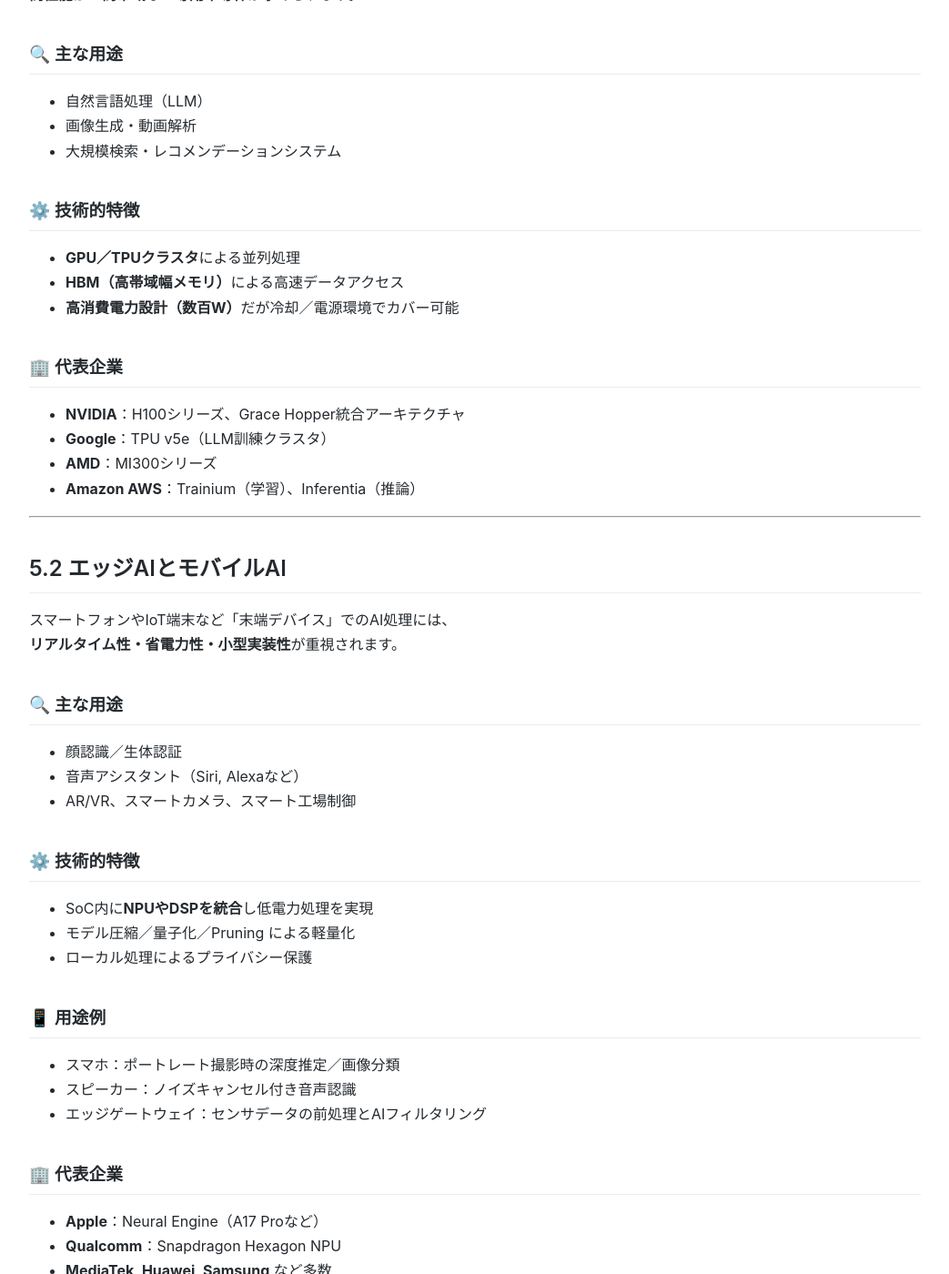
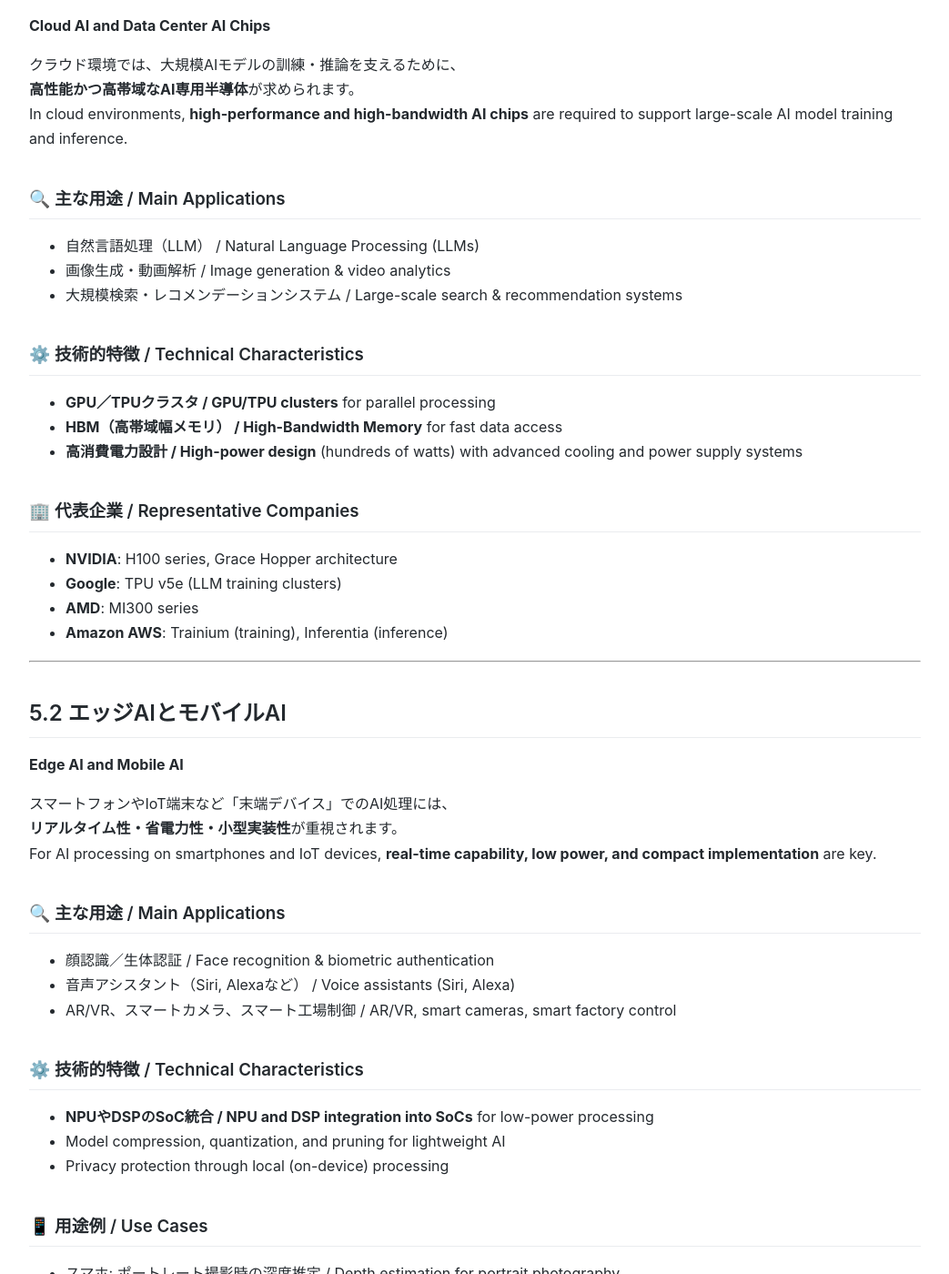
Before and after one commit to Samizo-AITL/Edusemi-Plus, a Jekyll site: the page built from ai-semiconductor/05_applications.md, in a window 1280 px wide and 1400 px high, scrolled down 285 px. Shown: the whole window at 91% size, without its empty margins (118-1161 px from the left). Built offline with Jekyll 4.4.1, drawn with Linux system fonts in a browser that asks for light colours; some of the changed text lies outside the part shown.

Commit message:
Update 05_applications.md

```diff
--- a/ai-semiconductor/05_applications.md
+++ b/ai-semiconductor/05_applications.md
@@ -1,119 +1,140 @@
 ---
 layout: default
-title: # 第5章：AI半導体の応用領域
+title: 第5章：AI半導体の応用領域
 ---
 
 ---
 
 # 第5章：AI半導体の応用領域
+**Chapter 5: Application Domains of AI Semiconductors**
+
+---
 
 ## 5.1 クラウドAIとデータセンター向け半導体
+**Cloud AI and Data Center AI Chips**
 
 クラウド環境では、大規模AIモデルの訓練・推論を支えるために、
 **高性能かつ高帯域なAI専用半導体**が求められます。
+In cloud environments, **high-performance and high-bandwidth AI chips** are required to support large-scale AI model training and inference.
 
-### 🔍 主な用途
-- 自然言語処理（LLM）
-- 画像生成・動画解析
-- 大規模検索・レコメンデーションシステム
+### 🔍 主な用途 / Main Applications
+- 自然言語処理（LLM） / Natural Language Processing (LLMs)
+- 画像生成・動画解析 / Image generation & video analytics
+- 大規模検索・レコメンデーションシステム / Large-scale search & recommendation systems
 
-### ⚙️ 技術的特徴
-- **GPU／TPUクラスタ**による並列処理
-- **HBM（高帯域幅メモリ）**による高速データアクセス
-- **高消費電力設計（数百W）**だが冷却／電源環境でカバー可能
+### ⚙️ 技術的特徴 / Technical Characteristics
+- **GPU／TPUクラスタ / GPU/TPU clusters** for parallel processing
+- **HBM（高帯域幅メモリ） / High-Bandwidth Memory** for fast data access
+- **高消費電力設計 / High-power design** (hundreds of watts) with advanced cooling and power supply systems
 
-### 🏢 代表企業
-- **NVIDIA**：H100シリーズ、Grace Hopper統合アーキテクチャ
-- **Google**：TPU v5e（LLM訓練クラスタ）
-- **AMD**：MI300シリーズ
-- **Amazon AWS**：Trainium（学習）、Inferentia（推論）
+### 🏢 代表企業 / Representative Companies
+- **NVIDIA**: H100 series, Grace Hopper architecture
+- **Google**: TPU v5e (LLM training clusters)
+- **AMD**: MI300 series
+- **Amazon AWS**: Trainium (training), Inferentia (inference)
 
 ---
 
 ## 5.2 エッジAIとモバイルAI
+**Edge AI and Mobile AI**
 
 スマートフォンやIoT端末など「末端デバイス」でのAI処理には、
 **リアルタイム性・省電力性・小型実装性**が重視されます。
+For AI processing on smartphones and IoT devices, **real-time capability, low power, and compact implementation** are key.
 
-### 🔍 主な用途
-- 顔認識／生体認証
-- 音声アシスタント（Siri, Alexaなど）
-- AR/VR、スマートカメラ、スマート工場制御
+### 🔍 主な用途 / Main Applications
+- 顔認識／生体認証 / Face recognition & biometric authentication
+- 音声アシスタント（Siri, Alexaなど） / Voice assistants (Siri, Alexa)
+- AR/VR、スマートカメラ、スマート工場制御 / AR/VR, smart cameras, smart factory control
 
-### ⚙️ 技術的特徴
-- SoC内に**NPUやDSPを統合**し低電力処理を実現
-- モデル圧縮／量子化／Pruning による軽量化
-- ローカル処理によるプライバシー保護
+### ⚙️ 技術的特徴 / Technical Characteristics
+- **NPUやDSPのSoC統合 / NPU and DSP integration into SoCs** for low-power processing
+- Model compression, quantization, and pruning for lightweight AI
+- Privacy protection through local (on-device) processing
 
-### 📱 用途例
-- スマホ：ポートレート撮影時の深度推定／画像分類
-- スピーカー：ノイズキャンセル付き音声認識
-- エッジゲートウェイ：センサデータの前処理とAIフィルタリング
+### 📱 用途例 / Use Cases
+- スマホ: ポートレート撮影時の深度推定 / Depth estimation for portrait photography
+- スピーカー: ノイズキャンセル付き音声認識 / Noise-cancelled speech recognition
+- エッジゲートウェイ: センサーデータの前処理 / Preprocessing & filtering sensor data
 
-### 🏢 代表企業
-- **Apple**：Neural Engine（A17 Proなど）
-- **Qualcomm**：Snapdragon Hexagon NPU
-- **MediaTek, Huawei, Samsung** など多数
+### 🏢 代表企業 / Representative Companies
+- **Apple**: Neural Engine (A17 Pro, etc.)
+- **Qualcomm**: Snapdragon Hexagon NPU
+- **MediaTek, Huawei, Samsung** and others
 
 ---
 
 ## 5.3 自動運転・ADAS（先進運転支援システム）
+**Autonomous Driving and ADAS**
 
 自動車分野では、AIによる認識・判断・制御が進化しており、
-**信頼性・応答速度・冗長性**が求められる用途です。
+**信頼性・応答速度・冗長性**が求められます。
+In automotive applications, AI-based perception, decision-making, and control require **reliability, responsiveness, and redundancy**.
 
-### 🔍 主な用途
-- 物体検出／経路予測／ドライバーモニタリング
-- Sensor Fusion（カメラ／LiDAR／Radar統合）
-- V2X連携（車両間通信）
+### 🔍 主な用途 / Main Applications
+- 物体検出／経路予測／ドライバーモニタリング / Object detection, path prediction, driver monitoring
+- Sensor Fusion（カメラ／LiDAR／Radar統合） / Sensor fusion (camera, LiDAR, radar)
+- V2X（車両間通信） / Vehicle-to-everything communication
 
-### ⚙️ 技術的特徴
-- ISO 26262対応の**機能安全設計（Functional Safety）**
-- **熱設計・ノイズ耐性・低消費電力**が重要
-- エッジでのリアルタイムAI推論が必須
+### ⚙️ 技術的特徴 / Technical Characteristics
+- ISO 26262 compliant **functional safety design**
+- Focus on thermal design, noise immunity, and low power
+- Real-time edge inference is essential
 
-### 🚗 代表企業／チップ
-- **NVIDIA Drive Orin／Thor**：高機能統合SoC
-- **Intel Mobileye EyeQ**：量産実績多数
-- **Tesla FSD Chip**：自社開発による最適化設計
+### 🚗 代表企業／チップ / Representative Companies & Chips
+- **NVIDIA Drive Orin / Thor**: High-function integrated SoCs
+- **Intel Mobileye EyeQ**: Mass production record
+- **Tesla FSD Chip**: In-house optimized design
 
 ---
 
 ## 5.4 医療・製造・研究開発への展開
+**Applications in Healthcare, Manufacturing, and R&D**
 
 AIは社会インフラとして各産業に深く組み込まれ、
 **AI半導体の適用範囲も加速度的に広がっています。**
+AI is deeply integrated into various industries, with **AI semiconductor applications expanding rapidly**.
 
-### 🏥 医療
-- 医用画像診断支援（CT／MRI／病理画像）
-- 放射線治療プラン作成
-- 創薬シミュレーション／タンパク質構造予測
+### 🏥 医療 / Healthcare
+- Medical image diagnosis support (CT, MRI, pathology)
+- Radiation therapy planning
+- Drug discovery simulation, protein structure prediction
 
-### 🏭 製造業
-- 外観検査／欠陥検出
-- 工場ロボットの自律制御
-- 工程最適化／異常予知
+### 🏭 製造業 / Manufacturing
+- Visual inspection, defect detection
+- Autonomous control of factory robots
+- Process optimization, predictive maintenance
 
-### 🔬 研究・科学技術
-- 分子動力学／材料シミュレーション
-- 数値計算の高速化（AI for Science）
-- 量子計算システムの補助計算
+### 🔬 研究・科学技術 / Research & Science
+- Molecular dynamics, materials simulation
+- Accelerated numerical computing (AI for Science)
+- Quantum computing assistance
 
-> 科学研究機関では、GPUクラスタとAIモデルを組み合わせた**シミュレーション×推論融合**も進展中。
+> **JP:** 科学研究機関では、GPUクラスタとAIモデルを組み合わせた**シミュレーション×推論融合**も進展中。
+> **EN:** Research institutions are advancing **simulation-inference fusion** by combining GPU clusters with AI models.
 
 ---
 
 ## 5.5 今後の成長ドライバ
-
-- **5G／6G普及**によるリアルタイムAI活用の拡大
-- **スマートデバイスの多様化**（家庭・農業・インフラ・宇宙）
-- **LLMのエッジ実装**に向けた軽量AIチップの需要
-- **AI＋ロボティクス統合**（倉庫・建設・介護など）
+**Future Growth Drivers**
+- 5G/6G adoption enabling real-time AI
+- Diversification of smart devices (home, agriculture, infrastructure, space)
+- Demand for lightweight AI chips for LLM edge deployment
+- AI + robotics integration (warehousing, construction, caregiving, etc.)
 
 ---
 
-## ✅ 本章のまとめ
+## ✅ 本章のまとめ / Chapter Summary
+- **JP:** AI半導体は、クラウドからモバイル、車載、製造、医療、研究まで**応用範囲を急拡大**している。
+  **EN:** AI semiconductors are rapidly expanding from cloud and mobile to automotive, manufacturing, healthcare, and research.
+- **JP:** 用途ごとに要件が異なり、アーキテクチャ設計も差別化される。
+  **EN:** Requirements differ by application, driving architectural differentiation.
+- **JP:** 今後は「どこで・どう使うか？」が設計の鍵になる。
+  **EN:** The key to design will be **where and how AI is deployed**.
 
-- AI半導体は、クラウドからモバイル、車載、製造、医療、研究まで**応用範囲を急拡大**している。
-- 用途ごとに求められる要件（性能・電力・信頼性）は異なり、**アーキテクチャ設計も差別化**されている。
-- 今後の成長分野では、「AIをどこで・どう使うか？」が半導体設計に直結する時代が来ている。
+---
+
+## 🔙 前後リンク / Navigation
+- **◀ 前節 / Previous:** [第4章：AI半導体の技術概要](04_technical_overview.md)
+- **▶ 次節 / Next:** [第6章：AI半導体の設計課題](06_design_challenges.md)
+- **📄 本シリーズREADME:** [ai-semiconductor README](../README.md)
```
